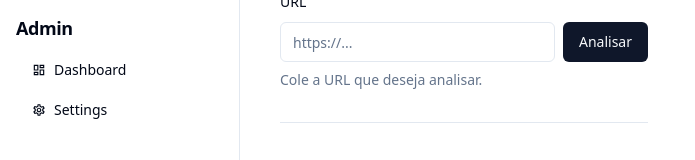
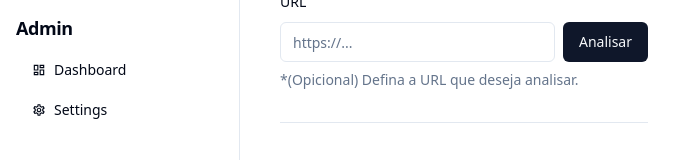
Before and after one commit to kennedysmartins/afiliado-store, a Next.js app: page /admin/products/create in a window 1280 px wide. Shown: the part 130-290 px from the top of the page, without its empty margins (0-695 px from the left). Built offline with nearby package versions, Linux system fonts and the light colour scheme.

Commit message:
update text

```diff
--- a/src/components/FormAddProduct.tsx
+++ b/src/components/FormAddProduct.tsx
@@ -71,7 +71,7 @@ export function FormAddProduct() {
                   <Button>Analisar</Button>
                 </div>
               </FormControl>
-              <FormDescription>Cole a URL que deseja analisar.</FormDescription>
+              <FormDescription>{"*(Opicional) Defina a URL que deseja analisar."}</FormDescription>
               <FormMessage />
             </FormItem>
           )}
```
